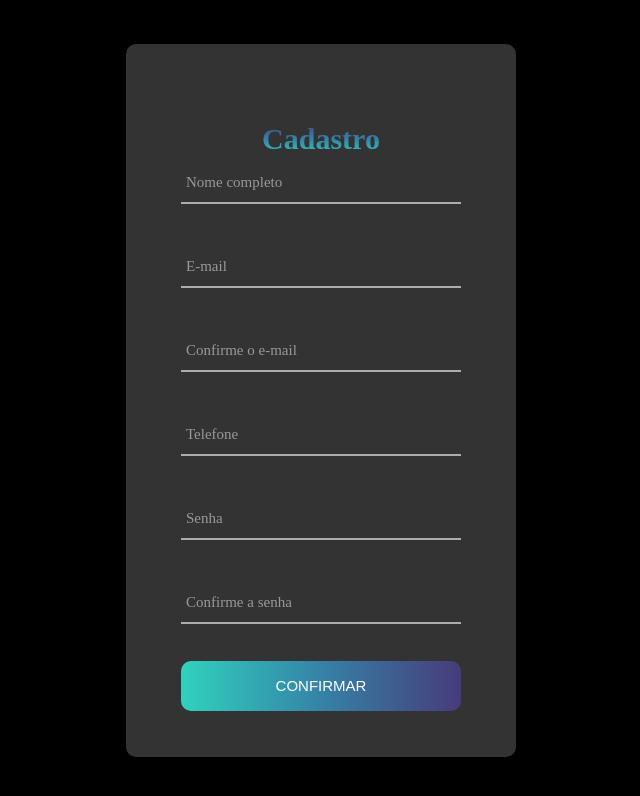
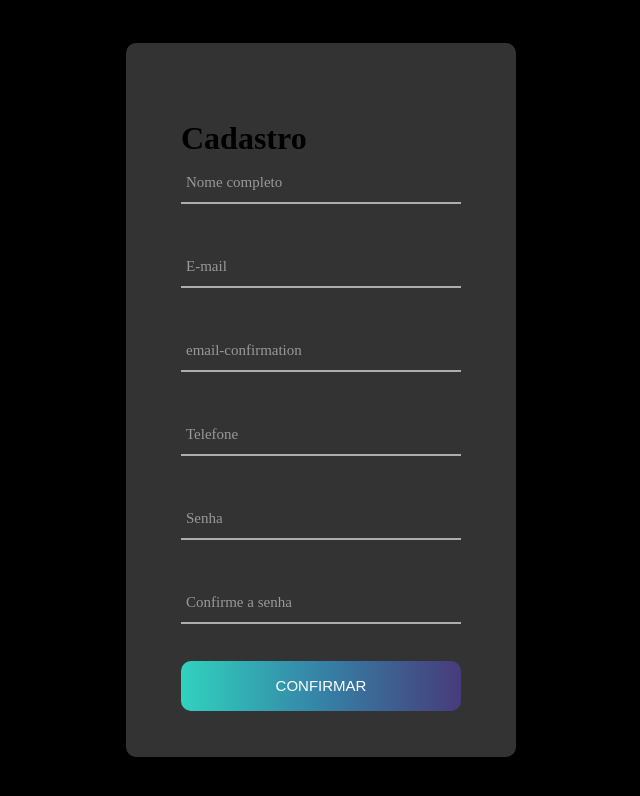
Before and after one commit to Carlosajunior/OL6-Frontend, a React (Vite) app: page /signup in a window 1280 px wide. Shown: the top 796 px of the page, without its empty margins (319-959 px from the left). Built offline with nearby package versions, Linux system fonts and the light colour scheme.

Commit message:
refact: renderização de componentes dinamica

```diff
--- a/src/pages/Signup/signup-form.tsx
+++ b/src/pages/Signup/signup-form.tsx
@@ -1,43 +1,47 @@
+import { ReactElement } from "react";
 import { ButtonComponents } from "../../components/ButtonComponents/button-components";
 import { InputComponent } from "../../components/InputComponents/input-components";
 import { LayoutComponents } from "../../components/LayoutComponents/layout-components";
 
 export function SignUpForm() {
+  const dataArray: Array<{
+    inputName: string;
+    inputType: string;
+    inputPlaceholder: string;
+  }> = [
+    { inputName: "name", inputType: "text", inputPlaceholder: "Nome completo" },
+    { inputName: "email", inputType: "text", inputPlaceholder: "E-mail" },
+    {
+      inputName: "email-confirmation",
+      inputType: "text",
+      inputPlaceholder: "email-confirmation",
+    },
+    { inputName: "phone", inputType: "text", inputPlaceholder: "Telefone" },
+    { inputName: "password", inputType: "password", inputPlaceholder: "Senha" },
+    {
+      inputName: "password-confirmation",
+      inputType: "password",
+      inputPlaceholder: "Confirme a senha",
+    },
+  ];
+
+  const inputsArray: Array<ReactElement> = [];
+  dataArray.forEach((data) => {
+    return inputsArray.push(
+      <InputComponent
+        inputName={data.inputName}
+        inputType={data.inputType}
+        inputPlaceholder={data.inputPlaceholder}
+      />
+    );
+  });
+
   return (
     <LayoutComponents>
-      <form className="login-form">
-        <h1 className="login-form-title">Cadastro</h1>
+      <form className="signup-form">
+        <h1 className="signup-form-title">Cadastro</h1>
 
-        <InputComponent
-          inputName="name"
-          inputType="text"
-          inputPlaceholder="Nome completo"
-        />
-        <InputComponent
-          inputName="email"
-          inputType="text"
-          inputPlaceholder="E-mail"
-        />
-        <InputComponent
-          inputName="email-confirmation"
-          inputType="text"
-          inputPlaceholder="Confirme o e-mail"
-        />
-        <InputComponent
-          inputName="phone"
-          inputType="text"
-          inputPlaceholder="Telefone"
-        />
-        <InputComponent
-          inputName="password"
-          inputType="password"
-          inputPlaceholder="Senha"
-        />
-        <InputComponent
-          inputName="password-confirmation"
-          inputType="password"
-          inputPlaceholder="Confirme a senha"
-        />
+        {inputsArray}
         <ButtonComponents buttonPlaceholder="Confirmar" />
       </form>
     </LayoutComponents>
```
